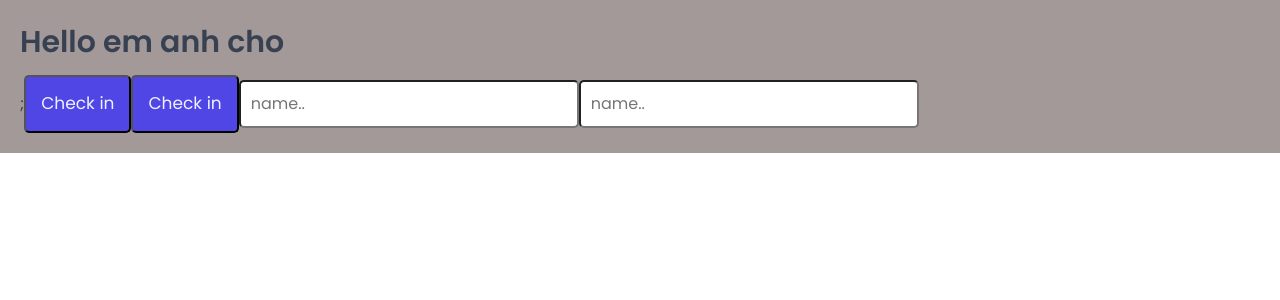
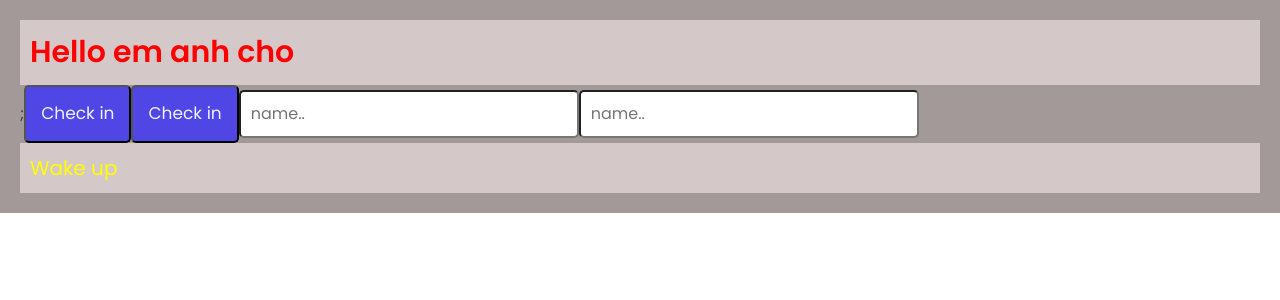
Before and after one commit to ThanhsonWeb/the-wild-oasis, a React (Vite) app: page / in a window 1280 px wide. Shown: the top 300 px of the page. Built offline with nearby package versions, Linux system fonts and the light colour scheme; a web font is replaced by a local one.

Commit message:
props and css function in styled component!

```diff
--- a/src/App.jsx
+++ b/src/App.jsx
@@ -2,12 +2,7 @@ import styled from "styled-components";
 import { GlobalStyles } from "./styles/GlobalStyles";
 import Button from "./ui/Button";
 import Input from "./ui/Input.jsx";
-
-const H1 = styled.h1`
-	font-size: 30px;
-	font-weight: 600;
-	margin-bottom: 1rem;
-`;
+import Heading from "./ui/Heading";
 
 const StyledApp = styled.div`
 	background: #a49999;
@@ -19,11 +14,12 @@ function App() {
 		<>
 			<GlobalStyles />
 			<StyledApp>
-				<H1>Hello em anh cho</H1>;
+				<Heading as="h1">Hello em anh cho</Heading>;
 				<Button onClick={() => alert("hello")}>Check in</Button>
 				<Button onClick={() => alert("bye")}>Check in</Button>
 				<Input type="text" placeholder="name.." />
 				<Input type="text" placeholder="name.." />
+				<Heading as="h4">Wake up</Heading>
 			</StyledApp>
 		</>
 	);
--- /dev/null
+++ b/src/ui/Heading.jsx
@@ -0,0 +1,29 @@
+import styled, { css } from "styled-components";
+
+// const test = css`
+// 	text-align: center;
+//    color: red;
+// `;
+
+const Heading = styled.h1`
+	${(props) =>
+		props.as === "h1" &&
+		css`
+			font-size: 30px;
+			font-weight: 600;
+			color: red;
+		`}
+
+	${(props) =>
+		props.as === "h4" &&
+		css`
+			font-size: 20px;
+			font-weight: 400;
+			color: yellow;
+		`}
+
+      background-color: #d5c8c8;
+	padding: 1rem;
+`;
+
+export default Heading;
```
